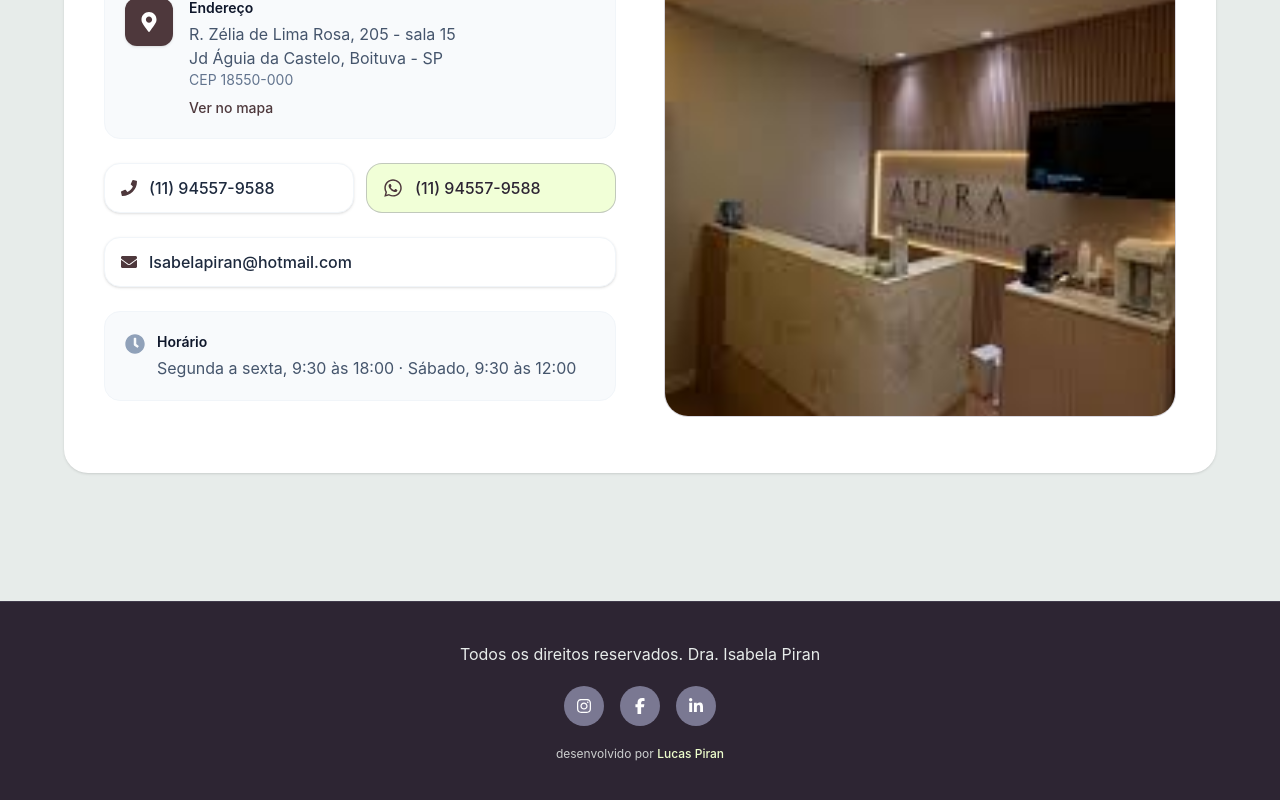
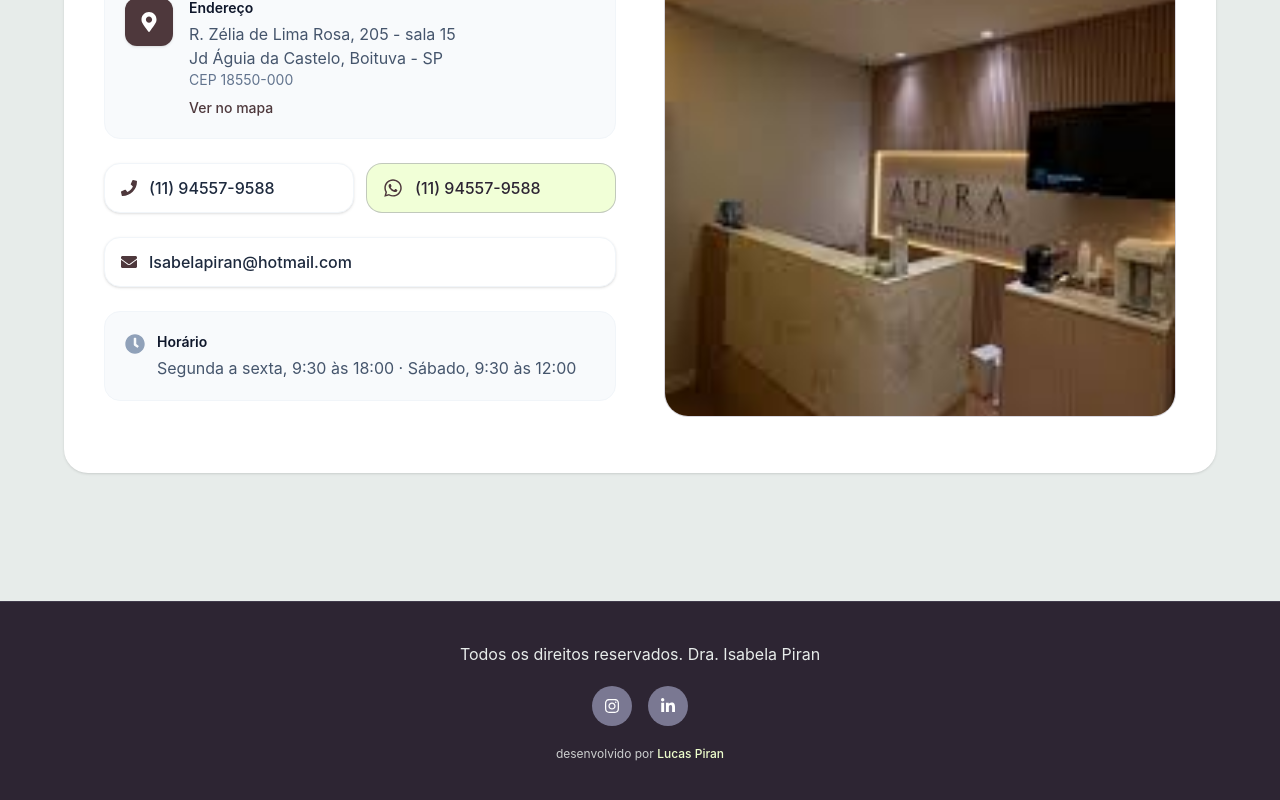
Before and after one commit to LuPiran/IsabelaPiran, a React (Vite) app: page / in a window 1280 px wide. Shown: the part 4467-5267 px from the top of the page. Built offline with nearby package versions, Linux system fonts and the light colour scheme.

Commit message:
Ajustes links

```diff
--- a/src/components/layout/SiteFooter.jsx
+++ b/src/components/layout/SiteFooter.jsx
@@ -1,4 +1,4 @@
-import { FaFacebookF, FaInstagram, FaLinkedinIn } from 'react-icons/fa6'
+import { FaInstagram, FaLinkedinIn } from 'react-icons/fa6'
 import { doctor } from '../../content/site.js'
 
 export function SiteFooter() {
@@ -10,21 +10,18 @@ export function SiteFooter() {
 
       <div className="mt-5 flex items-center justify-center gap-4">
         <a
-          href="#"
+          href="https://www.instagram.com/isabelapiran/"
+          target="_blank"
+          rel="noopener noreferrer"
           aria-label="Instagram"
           className="flex h-10 w-10 items-center justify-center rounded-full bg-[#7a7892] text-white transition hover:bg-[#4e383c]"
         >
           <FaInstagram />
         </a>
         <a
-          href="#"
-          aria-label="Facebook"
-          className="flex h-10 w-10 items-center justify-center rounded-full bg-[#7a7892] text-white transition hover:bg-[#4e383c]"
-        >
-          <FaFacebookF />
-        </a>
-        <a
-          href="#"
+          href="https://www.linkedin.com/in/isabela-piran-21b879296/"
+          target="_blank"
+          rel="noopener noreferrer"
           aria-label="LinkedIn"
           className="flex h-10 w-10 items-center justify-center rounded-full bg-[#7a7892] text-white transition hover:bg-[#4e383c]"
         >
```
